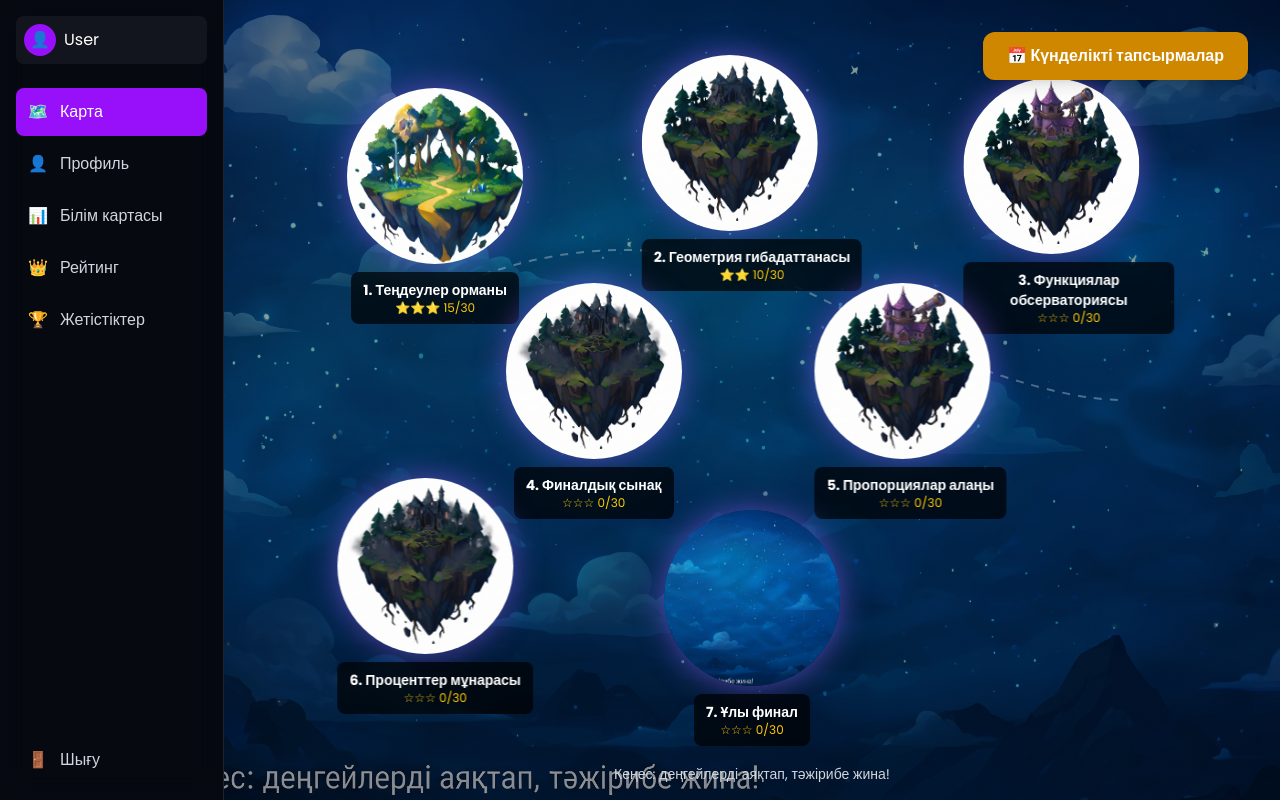
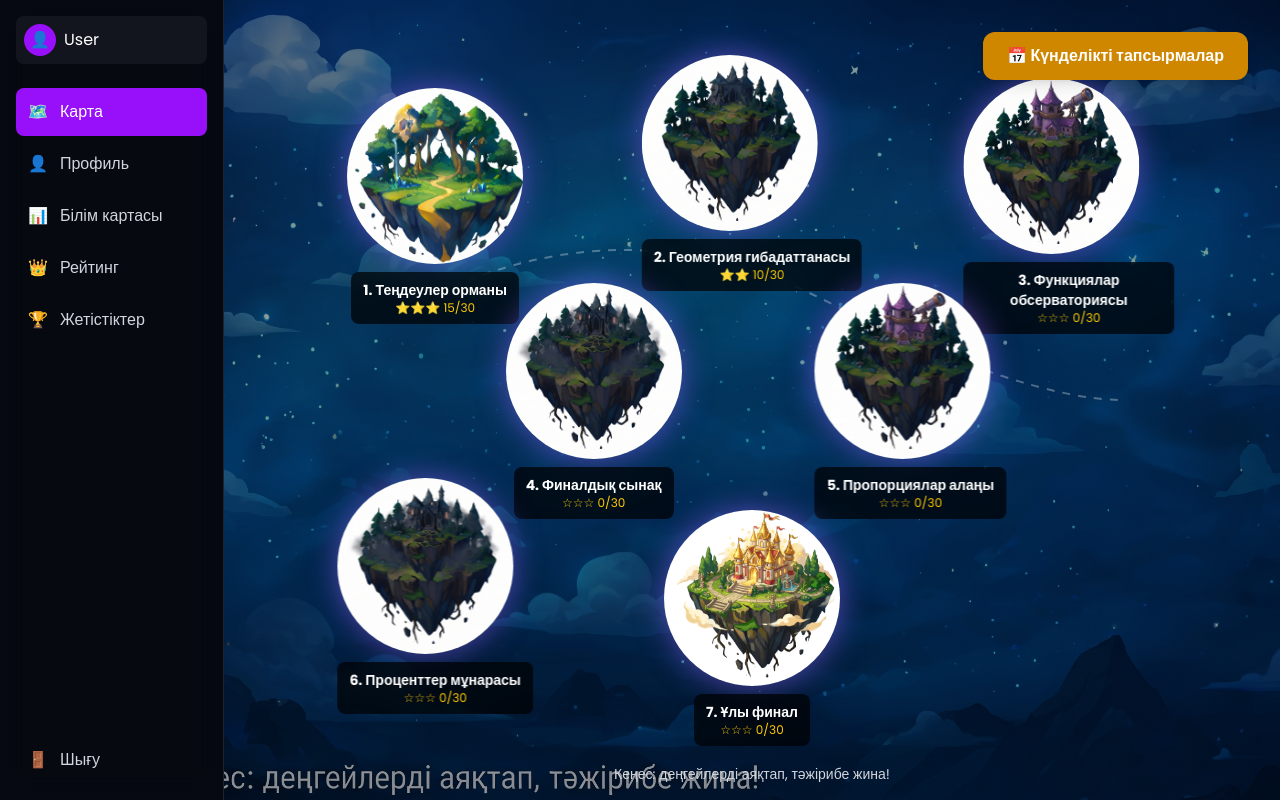
Before and after one commit to janbolatnurtaiuly2023-cpu/mathquest, a React (Vite) app: page /map in a window 1280 px wide. Built offline with nearby package versions, Linux system fonts and the light colour scheme.

Commit message:
Fix: Map layout and image paths

```diff
--- a/src/pages/Map.jsx
+++ b/src/pages/Map.jsx
@@ -70,7 +70,7 @@ const worlds = [
     unlocked: true,
     progress: '0/30',
     stars: 0,
-    image: '/images/background.jfif',
+    image: '/images/world7.jfif',
     x: '50%',
     y: '90%',
   },
```
